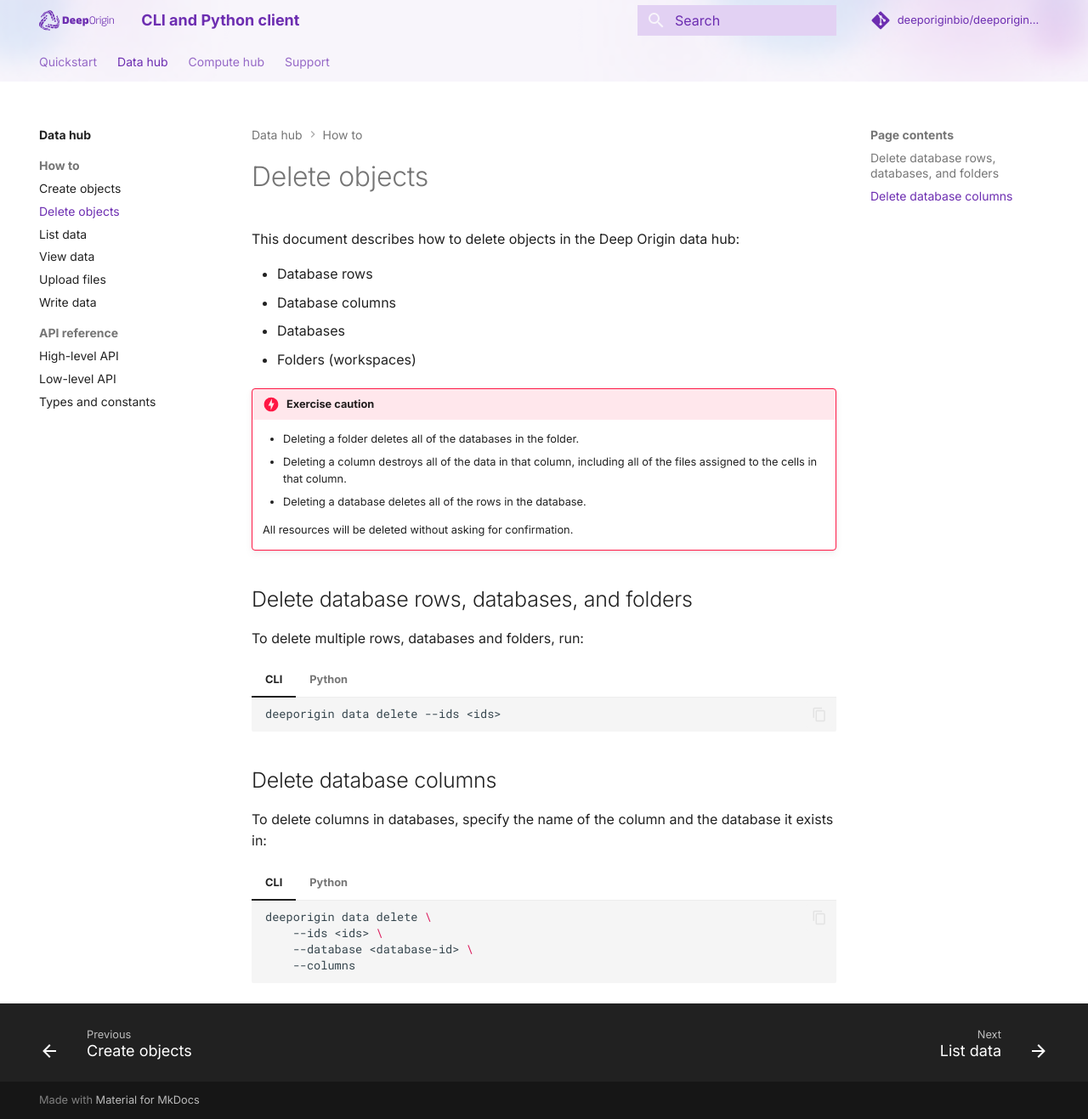
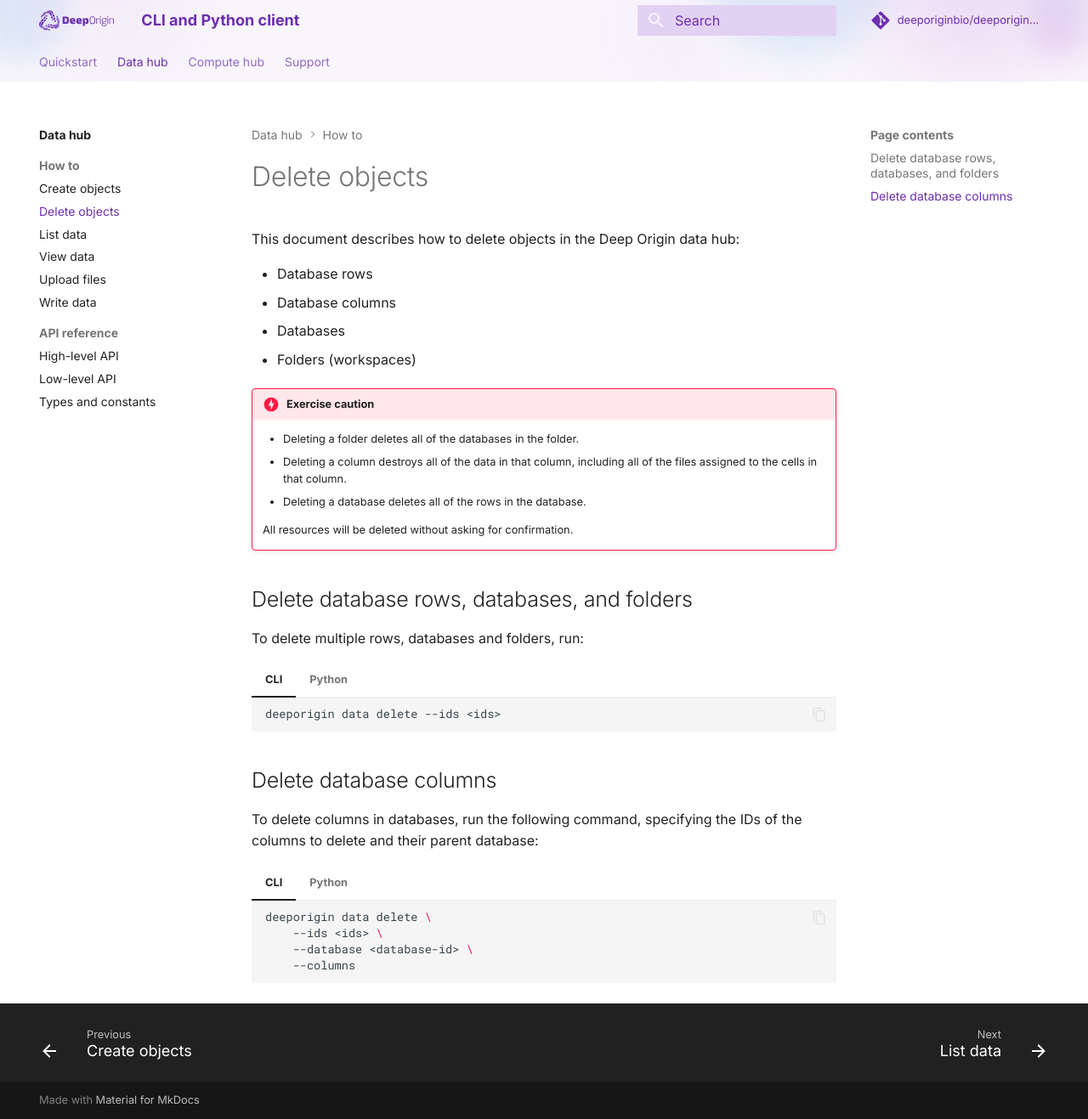
Before and after one commit to deeporiginbio/deeporigin-client, an MkDocs documentation site: the page built from docs/how-to/data-hub/delete.md, in a window 1280 px wide and 1317 px high. Shown: the whole window at 85% size. Built offline with MkDocs 1.6.1 and Material for MkDocs 9.7.7, drawn with Linux system fonts in a browser that asks for light colours; comment, search, counter and statistics services are not loaded.

Commit message:
fix: clarified docs

```diff
--- a/docs/how-to/data-hub/delete.md
+++ b/docs/how-to/data-hub/delete.md
@@ -34,7 +34,7 @@
 
 ## Delete database columns
 
-To delete columns in databases, specify the name of the column and the database it exists in:
+To delete columns in databases, run the following command, specifying the IDs of the columns to delete and their parent database:
 
 === "CLI"
 
```
